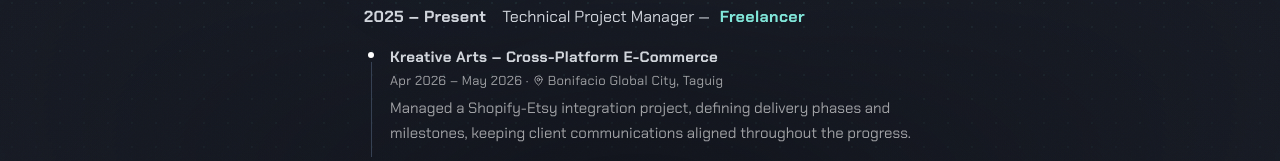
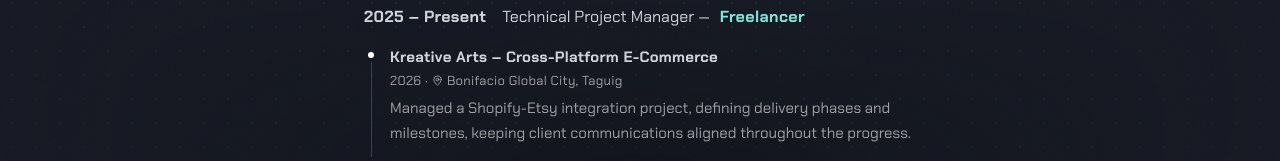
Before and after one commit to samssiams/portfolio, a Next.js app: page / in a window 1280 px wide. Shown: the part 585-746 px from the top of the page. Built offline with nearby package versions, Linux system fonts and the light colour scheme.

Commit message:
update date

```diff
--- a/app/Homeclient.tsx
+++ b/app/Homeclient.tsx
@@ -381,7 +381,7 @@
                     <ExperienceLink href="https://www.freelancer.com/project-management" label="Freelancer" />
                   </p>
                   <div className="ml-1 mt-3 flex flex-col gap-3">
-                    <ProjectCard title="Kreative Arts – Cross-Platform E-Commerce" date="Apr 2026 – May 2026" place="Bonifacio Global City, Taguig" desc="Managed a Shopify-Etsy integration project, defining delivery phases and milestones, keeping client communications aligned throughout the progress." />
+                    <ProjectCard title="Kreative Arts – Cross-Platform E-Commerce" date="2026" place="Bonifacio Global City, Taguig" desc="Managed a Shopify-Etsy integration project, defining delivery phases and milestones, keeping client communications aligned throughout the progress." />
                     <ProjectCard title="Co-Pilot — Tamkeen Partnership Program" date="2026" place="Bonifacio Global City, Taguig" desc="Worked closely with program leads and teams to keep the partnership on track, handles coordination and making sure key milestones were met." />
                     <ProjectCard title="Noticer – Mobile Version Implementation" date="2026" place="Bonifacio Global City, Taguig" desc="Led the mobile adaptation of Noticer, coordinating cross-functional teams to translate the web platform into a responsive mobile experience." />
 
```
